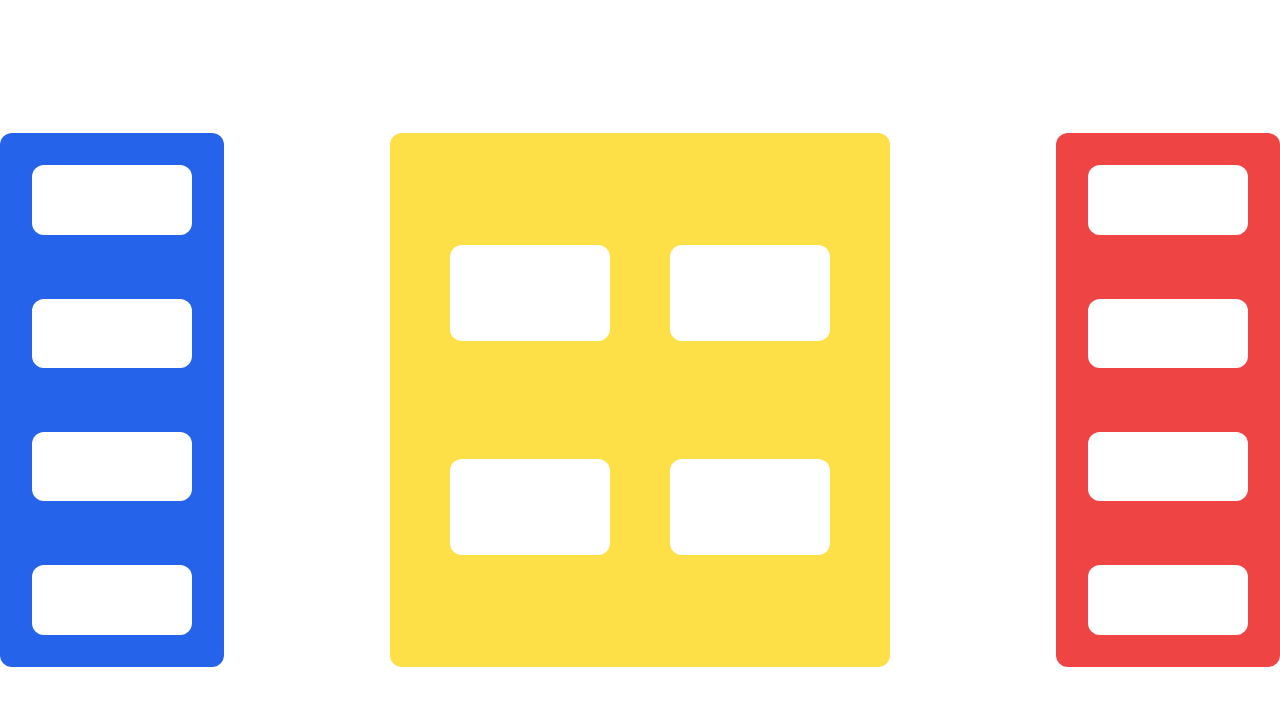
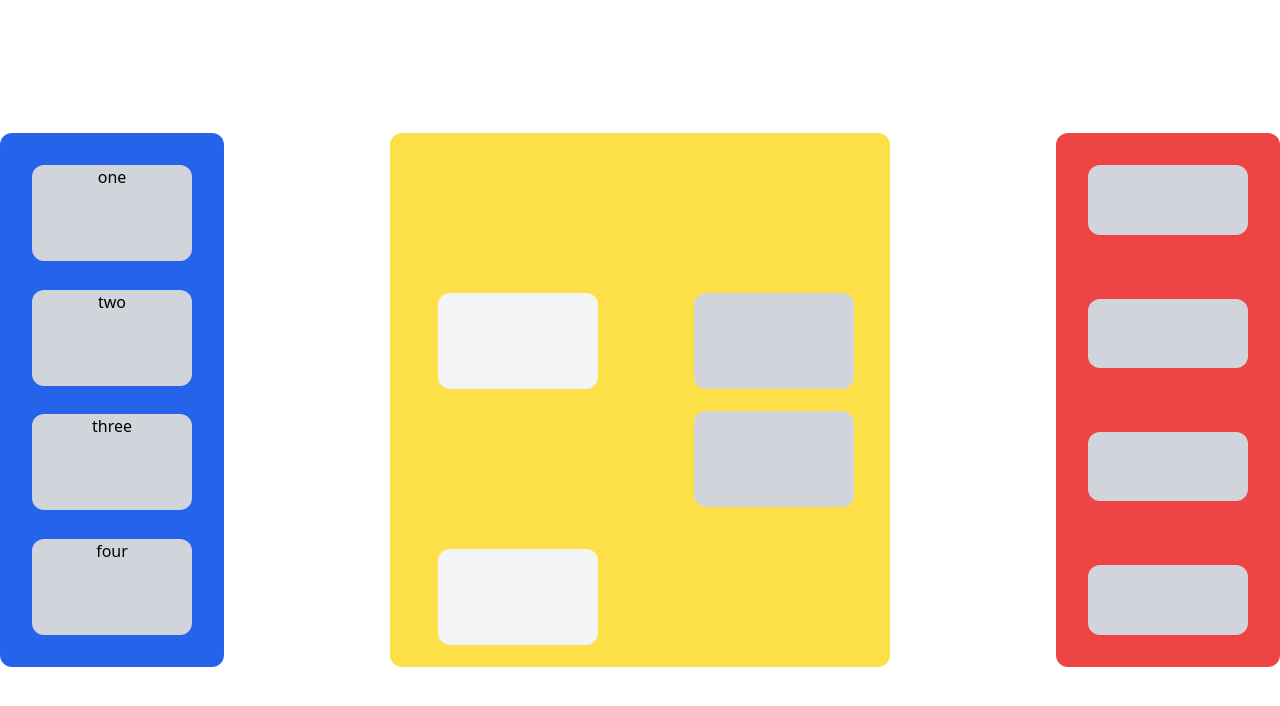
Before and after one commit to NaikAayush/clash-of-cards, an Angular app in the folder webapp/: page /gaem in a window 1280 px wide. Shown: the top 706 px of the page. Built offline with nearby package versions, Linux system fonts and the light colour scheme.

Commit message:
nice drag and drop of cards

```diff
--- a/webapp/package.json
+++ b/webapp/package.json
@@ -11,6 +11,7 @@
   "private": true,
   "dependencies": {
     "@angular/animations": "~13.2.0",
+    "@angular/cdk": "^13.2.6",
     "@angular/common": "~13.2.0",
     "@angular/compiler": "~13.2.0",
     "@angular/core": "~13.2.0",
--- a/webapp/src/app/app.module.ts
+++ b/webapp/src/app/app.module.ts
@@ -4,10 +4,11 @@ import { BrowserModule } from '@angular/platform-browser';
 import { AppRoutingModule } from './app-routing.module';
 import { AppComponent } from './app.component';
 import { GaemComponent } from './components/gaem/gaem.component';
+import { DragDropModule } from '@angular/cdk/drag-drop';
 
 @NgModule({
   declarations: [AppComponent, GaemComponent],
-  imports: [BrowserModule, AppRoutingModule],
+  imports: [BrowserModule, AppRoutingModule, DragDropModule],
   providers: [],
   bootstrap: [AppComponent],
 })
--- a/webapp/src/app/components/gaem/gaem.component.css
+++ b/webapp/src/app/components/gaem/gaem.component.css
@@ -13,11 +13,11 @@
 .fight-area {
   grid-area: 2 / 3 / 6 / 6;
 
-  display: grid;
+  /* display: grid;
   grid-template-columns: repeat(5, 1fr);
   grid-template-rows: repeat(5, 1fr);
   grid-column-gap: 0px;
-  grid-row-gap: 0px;
+  grid-row-gap: 0px; */
 }
 
 .enemy-slot-1 {
@@ -39,3 +39,30 @@
 .enemy-deck {
   grid-area: 2 / 7 / 6 / 8;
 }
+
+.card {
+  box-sizing: border-box;
+}
+
+.cdk-drag-preview {
+  box-sizing: border-box;
+  /* border-radius: 4px; */
+  box-shadow: 0 5px 5px -3px rgba(0, 0, 0, 0.2),
+    0 8px 10px 1px rgba(0, 0, 0, 0.14), 0 3px 14px 2px rgba(0, 0, 0, 0.12);
+}
+
+.cdk-drag-placeholder {
+  opacity: 0;
+}
+
+.cdk-drag-animating {
+  transition: transform 250ms cubic-bezier(0, 0, 0.2, 1);
+}
+
+.player-deck.cdk-drop-list-dragging .card:not(.cdk-drag-placeholder) {
+  transition: transform 250ms cubic-bezier(0, 0, 0.2, 1);
+}
+
+.fighting-list.cdk-drop-list-dragging .card:not(.cdk-drag-placeholder) {
+  transition: transform 250ms cubic-bezier(0, 0, 0.2, 1);
+}
--- a/webapp/src/app/components/gaem/gaem.component.html
+++ b/webapp/src/app/components/gaem/gaem.component.html
@@ -1,28 +1,75 @@
 <div class="game-board h-screen w-screen">
-  <div class="player-deck rounded-xl bg-blue-600 flex flex-col justify-between">
-    <div class="w-40 h-24 bg-white m-8 rounded-xl"></div>
-    <div class="w-40 h-24 bg-white m-8 rounded-xl"></div>
-    <div class="w-40 h-24 bg-white m-8 rounded-xl"></div>
-    <div class="w-40 h-24 bg-white m-8 rounded-xl"></div>
+  <div
+    class="player-deck rounded-xl bg-blue-600 flex flex-col justify-between p-8"
+    cdkDropList
+    (cdkDropListDropped)="dropCard($event)"
+    [cdkDropListConnectedTo]="[fightingZone1, fightingZone2]"
+    [cdkDropListData]="deckCards"
+    #deckList="cdkDropList"
+  >
+    <div
+      class="card w-40 h-24 bg-gray-300 rounded-xl text-center"
+      cdkDrag
+      cdkDragBoundary=".game-board"
+      *ngFor="let card of deckCards"
+    >
+      {{ card }}
+    </div>
   </div>
-  <div class="fight-area rounded-xl bg-yellow-300">
-    <div
-      class="enemy-slot-1 bg-white w-40 h-24 justify-center self-center rounded-xl"
-    ></div>
-    <div
-      class="enemy-slot-2 bg-white w-40 h-24 justify-center self-center rounded-xl"
-    ></div>
-    <div
-      class="player-slot-2 bg-white w-40 h-24 justify-center self-center rounded-xl"
-    ></div>
-    <div
-      class="player-slot-1 bg-white w-40 h-24 justify-center self-center rounded-xl"
-    ></div>
+  <div
+    class="fight-area rounded-xl bg-yellow-300 flex flex-row justify-between"
+  >
+    <div>
+      <div
+        class="fighting-list flex flex-col justify-between mx-12 my-40 w-40 h-24 self-center rounded-xl bg-gray-100"
+        cdkDropList
+        (cdkDropListDropped)="dropCard($event, 1)"
+        [cdkDropListConnectedTo]="[deckList]"
+        [cdkDropListData]="fightingZones[0]"
+        [cdkDropListEnterPredicate]="canBeDroppedToFight"
+        #fightingZone1="cdkDropList"
+      >
+        <div
+          class="card w-40 h-24 bg-gray-300 rounded-xl text-center"
+          cdkDrag
+          cdkDragBoundary=".game-board"
+          *ngFor="let card of fightingZones[0]"
+        >
+          {{ card }}
+        </div>
+      </div>
+      <div
+        class="fighting-list flex flex-col justify-between mx-12 my-40 w-40 h-24 self-center rounded-xl bg-gray-100"
+        cdkDropList
+        (cdkDropListDropped)="dropCard($event, 2)"
+        [cdkDropListConnectedTo]="[deckList]"
+        [cdkDropListData]="fightingZones[1]"
+        [cdkDropListEnterPredicate]="canBeDroppedToFight"
+        #fightingZone2="cdkDropList"
+      >
+        <div
+          class="card w-40 h-24 bg-gray-300 rounded-xl text-center"
+          cdkDrag
+          cdkDragBoundary=".game-board"
+          *ngFor="let card of fightingZones[1]"
+        >
+          {{ card }}
+        </div>
+      </div>
+    </div>
+    <div class="flex flex-col justify-between mx-12 my-40">
+      <div
+        class="bg-gray-300 w-40 h-24 justify-center self-center rounded-xl"
+      ></div>
+      <div
+        class="bg-gray-300 w-40 h-24 justify-center self-center rounded-xl"
+      ></div>
+    </div>
   </div>
   <div class="enemy-deck rounded-xl bg-red-500 flex flex-col justify-between">
-    <div class="w-40 h-24 bg-white m-8 rounded-xl"></div>
-    <div class="w-40 h-24 bg-white m-8 rounded-xl"></div>
-    <div class="w-40 h-24 bg-white m-8 rounded-xl"></div>
-    <div class="w-40 h-24 bg-white m-8 rounded-xl"></div>
+    <div class="w-40 h-24 bg-gray-300 m-8 rounded-xl"></div>
+    <div class="w-40 h-24 bg-gray-300 m-8 rounded-xl"></div>
+    <div class="w-40 h-24 bg-gray-300 m-8 rounded-xl"></div>
+    <div class="w-40 h-24 bg-gray-300 m-8 rounded-xl"></div>
   </div>
 </div>
--- a/webapp/src/app/components/gaem/gaem.component.ts
+++ b/webapp/src/app/components/gaem/gaem.component.ts
@@ -1,3 +1,10 @@
+import {
+  CdkDrag,
+  CdkDragDrop,
+  CdkDropList,
+  moveItemInArray,
+  transferArrayItem,
+} from '@angular/cdk/drag-drop';
 import { Component, OnInit } from '@angular/core';
 import { GaemService } from 'src/app/services/gaem/gaem.service';
 
@@ -7,7 +14,40 @@ import { GaemService } from 'src/app/services/gaem/gaem.service';
   styleUrls: ['./gaem.component.css'],
 })
 export class GaemComponent implements OnInit {
+  public deckCards: string[] = ['one', 'two', 'three', 'four'];
+  public fightingZones: string[][] = [[], []];
+
   constructor(service: GaemService) {}
 
   ngOnInit(): void {}
+
+  dropCard(event: CdkDragDrop<string[]>, targetNumber: number = 0) {
+    if (event.previousContainer === event.container) {
+      moveItemInArray(
+        event.container.data,
+        event.previousIndex,
+        event.currentIndex
+      );
+    } else if (targetNumber > 0) {
+      if (event.container.data.length == 0) {
+        transferArrayItem(
+          event.previousContainer.data,
+          event.container.data,
+          event.previousIndex,
+          event.currentIndex
+        );
+      }
+    } else {
+      transferArrayItem(
+        event.previousContainer.data,
+        event.container.data,
+        event.previousIndex,
+        event.currentIndex
+      );
+    }
+  }
+
+  canBeDroppedToFight(drag: CdkDrag, drop: CdkDropList) {
+    return drop.data.length == 0;
+  }
 }
```
Also changed, not shown: 1 other file (tests, documents, lock files or other folders).
